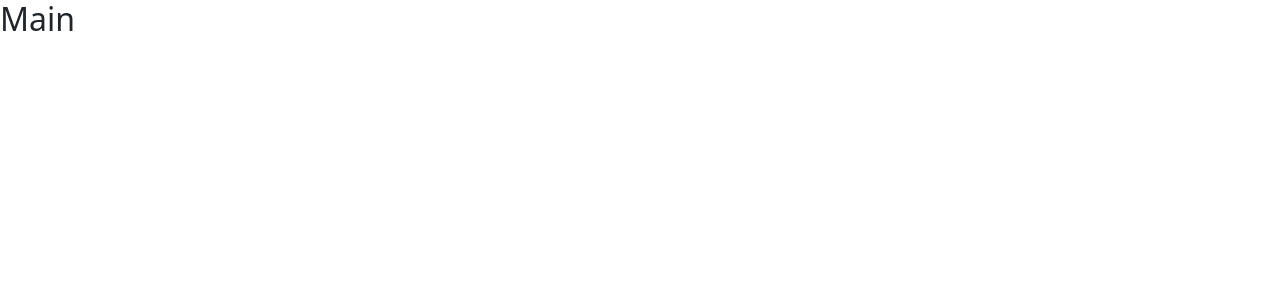
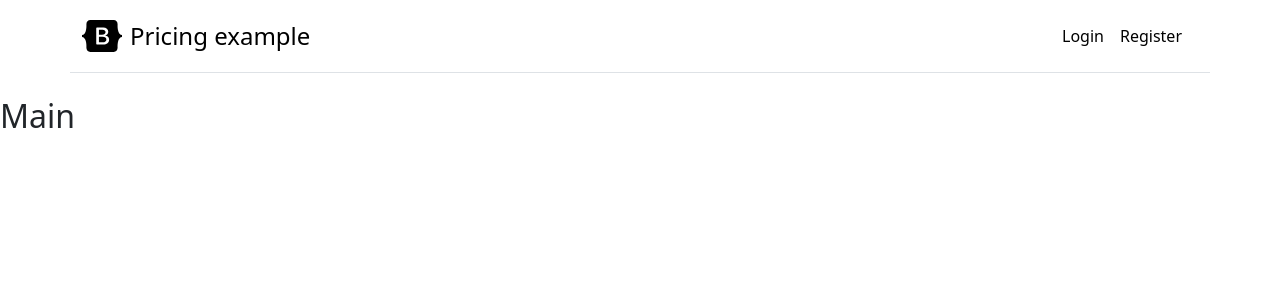
Before and after one commit to InomjonDev/Samar-Full-Stack, a React (Vite) app: page / in a window 1280 px wide. Shown: the top 300 px of the page. Built offline with nearby package versions, Linux system fonts and the light colour scheme.

Commit message:
Navbar component

```diff
--- a/src/App.jsx
+++ b/src/App.jsx
@@ -1,10 +1,10 @@
 import { Route, Routes } from "react-router-dom";
-import "./App.css";
-import { Login, Main, Register } from "./components";
+import { Login, Main, Register, Navbar } from "./components";
 
 function App() {
 	return (
 		<div>
+			<Navbar />
 			<Routes>
 				<Route path="/" element={<Main />} />
 				<Route path="/login" element={<Login />} />
--- /dev/null
+++ b/src/components/Navbar.jsx
@@ -0,0 +1,46 @@
+import { Link } from "react-router-dom";
+
+function Navbar() {
+	return (
+		<div class="d-flex flex-column flex-md-row align-items-center pb-3 mb-4 border-bottom container pt-3">
+			<Link
+				to="/"
+				class="d-flex align-items-center link-body-emphasis text-decoration-none"
+			>
+				<svg
+					xmlns="http://www.w3.org/2000/svg"
+					width="40"
+					height="32"
+					class="me-2"
+					viewBox="0 0 118 94"
+					role="img"
+				>
+					<title>Bootstrap</title>
+					<path
+						fill-rule="evenodd"
+						clip-rule="evenodd"
+						d="M24.509 0c-6.733 0-11.715 5.893-11.492 12.284.214 6.14-.064 14.092-2.066 20.577C8.943 39.365 5.547 43.485 0 44.014v5.972c5.547.529 8.943 4.649 10.951 11.153 2.002 6.485 2.28 14.437 2.066 20.577C12.794 88.106 17.776 94 24.51 94H93.5c6.733 0 11.714-5.893 11.491-12.284-.214-6.14.064-14.092 2.066-20.577 2.009-6.504 5.396-10.624 10.943-11.153v-5.972c-5.547-.529-8.934-4.649-10.943-11.153-2.002-6.484-2.28-14.437-2.066-20.577C105.214 5.894 100.233 0 93.5 0H24.508zM80 57.863C80 66.663 73.436 72 62.543 72H44a2 2 0 01-2-2V24a2 2 0 012-2h18.437c9.083 0 15.044 4.92 15.044 12.474 0 5.302-4.01 10.049-9.119 10.88v.277C75.317 46.394 80 51.21 80 57.863zM60.521 28.34H49.948v14.934h8.905c6.884 0 10.68-2.772 10.68-7.727 0-4.643-3.264-7.207-9.012-7.207zM49.948 49.2v16.458H60.91c7.167 0 10.964-2.876 10.964-8.281 0-5.406-3.903-8.178-11.425-8.178H49.948z"
+						fill="currentColor"
+					></path>
+				</svg>
+				<span class="fs-4">Pricing example</span>
+			</Link>
+
+			<nav class="d-inline-flex mt-2 mt-md-0 ms-md-auto">
+				<Link
+					to="/login"
+					className="me-3 py-2 link-body-emphasis text-decoration-none"
+				>
+					Login
+				</Link>
+				<Link
+					to="/register"
+					className="me-3 py-2 link-body-emphasis text-decoration-none"
+				>
+					Register
+				</Link>
+			</nav>
+		</div>
+	);
+}
+export default Navbar;
--- a/src/components/index.js
+++ b/src/components/index.js
@@ -1,3 +1,4 @@
 export { default as Main } from "./Main";
 export { default as Login } from "./Login";
 export { default as Register } from "./Register";
+export { default as Navbar } from "./Navbar";
--- /dev/null
+++ b/src/constants/index.js
@@ -0,0 +1 @@
+export const logo = ""; // Image logo
```
Also changed, not shown: src/App.css (deleted).
